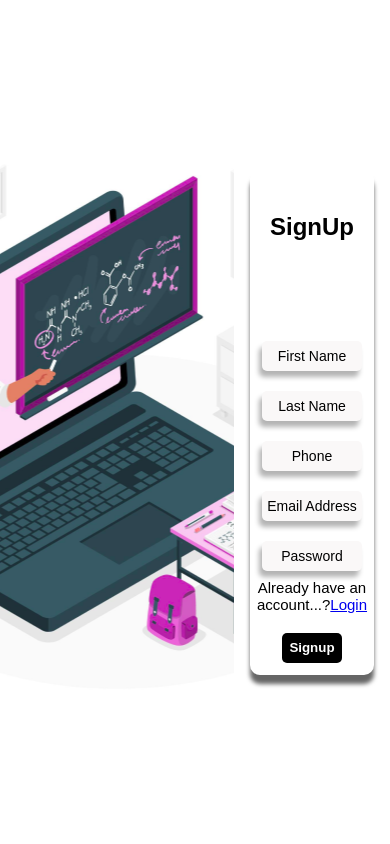
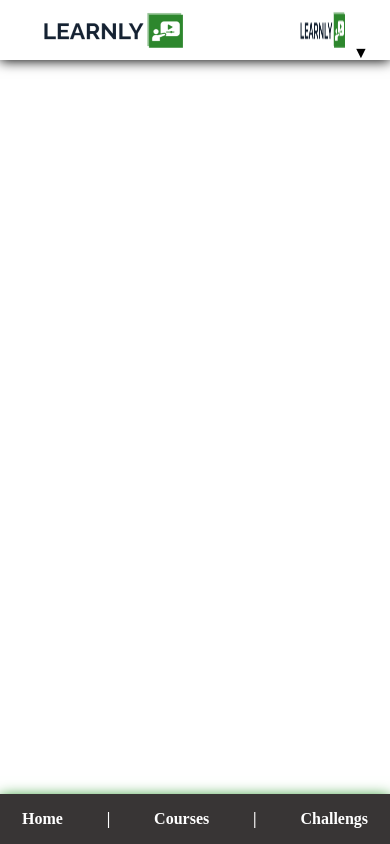
Before and after one commit to AbhijithKK/learnly, a React (Vite) app in the folder Client/: page / in a window 390 px wide. Built offline with nearby package versions, Linux system fonts and the light colour scheme.

Commit message:
Navbar created with responcieve

```diff
--- a/Client/src/App.tsx
+++ b/Client/src/App.tsx
@@ -1,4 +1,5 @@
 import Login from "./Components/LoginPage/Login"
+import Navbar from "./Components/Navbar/Navbar"
 import Signup from "./Components/SignupPage/Signup"
 
 function App() {
@@ -6,7 +7,8 @@ function App() {
   return (
    <>
    {/* <Login/> */}
-   <Signup/>
+   {/* <Signup/> */}
+   <Navbar/>
    </>
   )
 }
--- /dev/null
+++ b/Client/src/Components/Navbar/Navbar.css
@@ -0,0 +1,73 @@
+.nav-main {
+  display: flex;
+  align-items: center;
+  justify-content: space-around;
+  height: 60px;
+  position: fixed;
+  background-color: transparent;
+  box-shadow: 0 1px 12px;
+  width: 100%;
+  top: 0;
+}
+.nav-logo {
+  margin-left: 0;
+}
+.nav-logo img:hover {
+  cursor: pointer;
+}
+.nav-titles ul {
+  display: flex;
+
+  align-items: center;
+}
+.nav-titles li {
+  list-style: none;
+  margin-right: 12px;
+  cursor: pointer;
+}
+.nav-titles1 ul {
+  display: none;
+}
+
+.nav-profile {
+  position: relative;
+}
+
+.nav-profile img {
+  height: 60px;
+  width: 60px;
+  border-radius: 100%;
+}
+.nav-profile img:hover {
+  cursor: pointer;
+}
+.nav-dropdown {
+  position: absolute;
+}
+.nav-dropdown-toggle {
+  display: none;
+}
+.mob-nav-main {
+  display: none;
+}
+
+@media (max-width: 500px) {
+  .nav-titles ul {
+    display: none;
+    align-items: center;
+  }
+  .mob-nav-main {
+    height: 50px;
+    width: 100%;
+    background-color: rgb(56, 53, 53);
+    position: fixed;
+    bottom: 0;
+    z-index: 999;
+    display: flex;
+    justify-content: space-around;
+    align-items: center;
+    font-weight: bold;
+    color: white;
+    box-shadow: 0 3px 14px green;
+  }
+}
--- /dev/null
+++ b/Client/src/Components/Navbar/Navbar.tsx
@@ -0,0 +1,48 @@
+import { useState } from "react";
+import logo from "../../assets/learnly-high-resolution-color-logo 1.png";
+import "./Navbar.css";
+const Navbar = () => {
+  const [profileDrop, setProfileDrop] = useState<boolean>(false);
+  return (
+    <>
+      <div className="nav-main">
+        <div className="nav-logo">
+          <img src={logo} alt="" />
+        </div>
+        <div className="nav-titles">
+          <ul>
+            <li>Home</li>
+            <li>Courses</li>
+            <li>Challengs</li>
+          </ul>
+        </div>
+        <div className="nav-profile">
+          <div onClick={() => setProfileDrop(!profileDrop)}>
+            <img src={logo} alt="" />
+            <span
+              style={{
+                cursor: "pointer",
+              }}
+            >
+              &#x25BC;
+            </span>
+          </div>
+          <div
+            className={
+              profileDrop
+                ? " nav-dropdown"
+                : "nav-dropdown nav-dropdown-toggle "
+            }
+          >
+            Logout
+          </div>
+        </div>
+      </div>
+      <div className="mob-nav-main">
+        <div>Home</div>|<div>Courses</div>|<div>Challengs</div>
+      </div>
+    </>
+  );
+};
+
+export default Navbar;
```
Also changed, not shown: Client/src/assets/learnly-high-resolution-color-logo 1.png (added).
